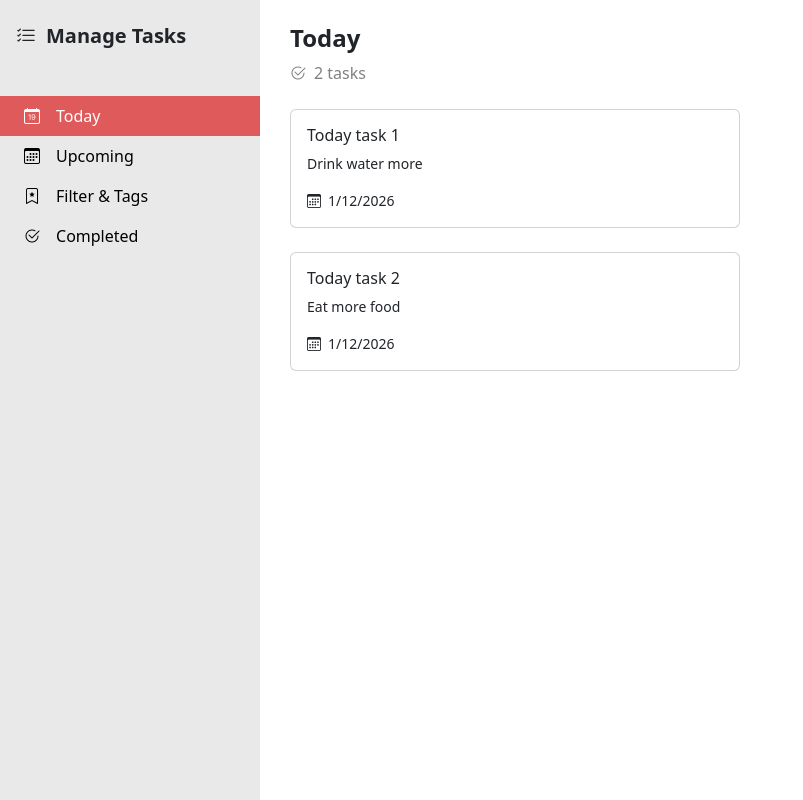
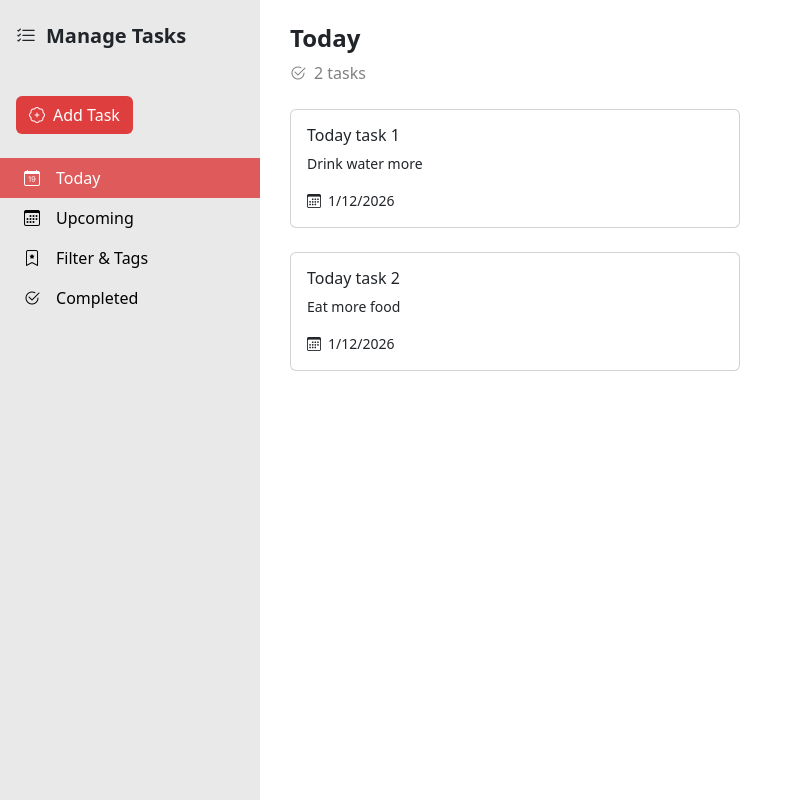
Before and after one commit to Steve-Dev07/react-practice-projects, a React (Vite) app in the folder todo_task_manager/: page / in a window 1280 px wide. Shown: the whole page, without its empty margins (0-803 px from the left). Built offline with nearby package versions, Linux system fonts and the light colour scheme.

Commit message:
feat(todo_task_manager: add_btn_scroll): Add Add task btn, fix scroll inconsistency

```diff
--- a/todo_task_manager/index.html
+++ b/todo_task_manager/index.html
@@ -18,7 +18,7 @@
 
     <title>React | todo_task_manager</title>
   </head>
-  <body>
+  <body style="overflow-y: scroll;">
     <div id="root"></div>
     <script type="module" src="/src/main.tsx"></script>
     <script type="module" src="/src/loadData.js"></script>
--- /dev/null
+++ b/todo_task_manager/src/components/AddBtn.tsx
@@ -0,0 +1,11 @@
+function AddBtn() {
+  return(
+    <>
+      <button className="btn" id="add-btn">
+        <i className="bi bi-patch-plus"></i>&ensp;Add Task
+      </button>
+    </>
+  );
+}
+
+export default AddBtn;
--- a/todo_task_manager/src/components/Sidebar.tsx
+++ b/todo_task_manager/src/components/Sidebar.tsx
@@ -1,11 +1,15 @@
 import SidebarBtn from "./SidebarBtn";
 import "../css/sidebar.css";
+import AddBtn from "./AddBtn";
 
 function Sidebar() {
   return(
     <div id="sidebar-container">
       <h5 className="ps-3 pt-4"><b><i className="bi bi-list-check"></i>&ensp;Manage Tasks</b></h5>
-      <div className="mt-5">
+      <div className=" ps-3 mt-5 mb-4">
+        <AddBtn />
+      </div>
+      <div className="mt-3">
         <SidebarBtn icon="calendar-date" label="Today" activeTabIndex={1} />
         <SidebarBtn icon="calendar3" label="Upcoming" activeTabIndex={2} />
         <SidebarBtn icon="bookmark-star" label="Filter & Tags" activeTabIndex={3} />
--- a/todo_task_manager/src/css/sidebar.css
+++ b/todo_task_manager/src/css/sidebar.css
@@ -17,3 +17,8 @@
     color: white;
     border-radius: 0px;
 }
+
+#add-btn {
+    color: white;
+    background-color: rgb(223, 62, 62);
+}
```
